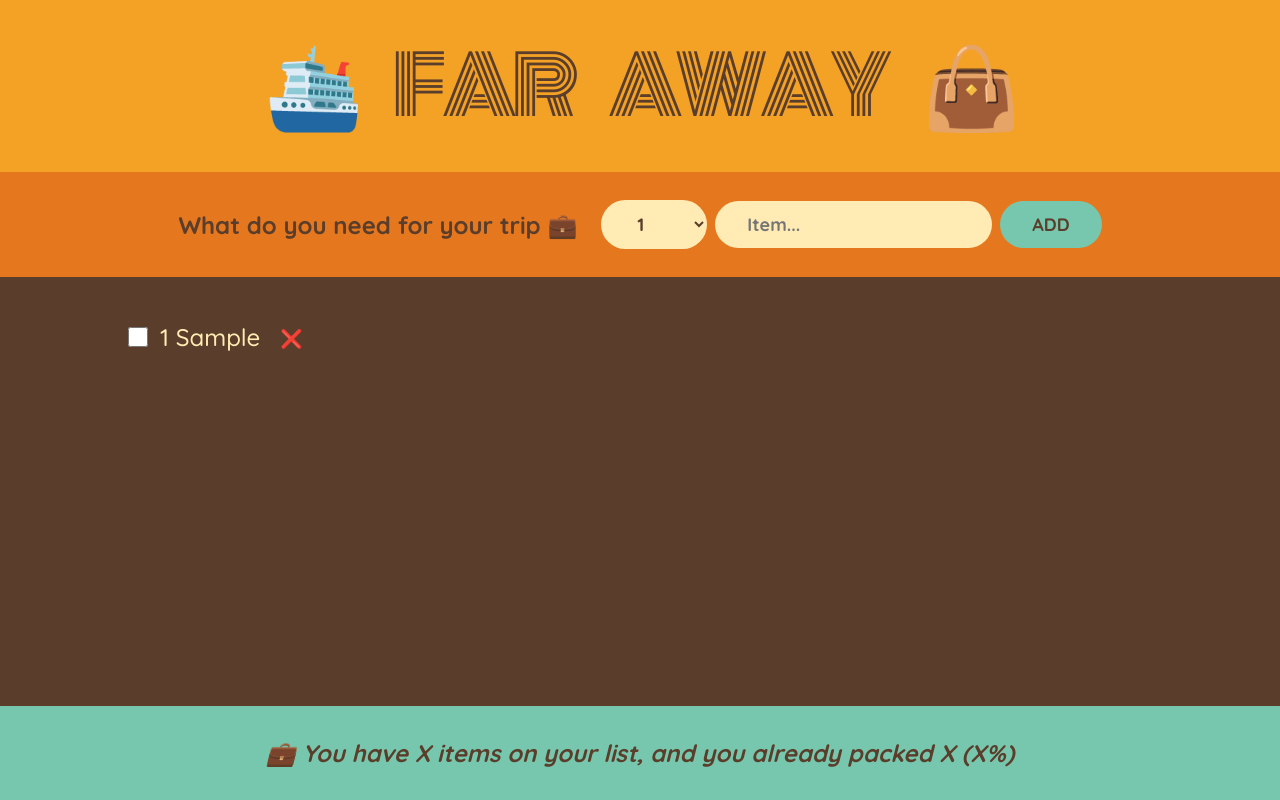
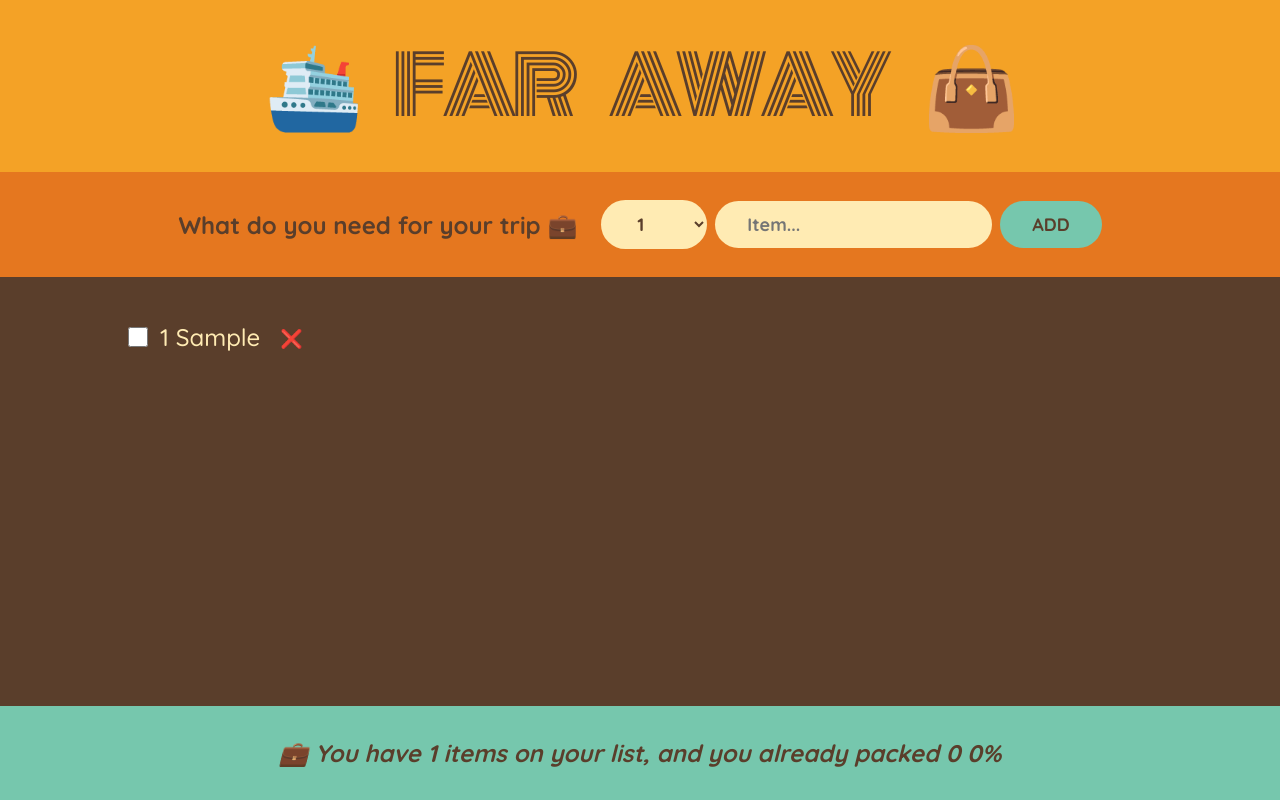
Before and after one commit to sh-sahil/Travel-List, a React (Create React App) app: page / in a window 1280 px wide. Both pictures are taken after typing "Sample" into the empty fields and a click on the button "ADD". Built offline with nearby package versions, Linux system fonts and the light colour scheme.

Commit message:
made the footer dynamic by derived states

```diff
--- a/src/App.js
+++ b/src/App.js
@@ -21,7 +21,7 @@
       <Logo />
       <Form onAddItem={handelAddItems} />
       <PackingList items={items} onDeleteItem={handelDeleteItem} onToggleItem={handelToggleItem} />
-      <Stats />
+      <Stats items={items} />
     </div>
   );
 }
@@ -97,10 +97,21 @@
     </li>
   );
 }
-function Stats() {
+function Stats({ items }) {
+  if (!items.length) {
+    return <p className="stats">Start adding some items to your packing list 🚀</p>;
+  }
+
+  const itemLength = items.length;
+  const itemPacked = items.filter(item => item.packed).length;
+  const itemPercentage = Math.round((itemPacked / itemLength) * 100);
   return (
     <footer className="stats">
-      <em>💼 You have X items on your list, and you already packed X (X%)</em>
+      <em>
+        {itemPercentage === 100
+          ? "You have packed all the items... Ready to go✈️"
+          : `💼 You have ${itemLength} items on your list, and you already packed ${itemPacked} ${itemPercentage}%`}
+      </em>
     </footer>
   );
 }
```
